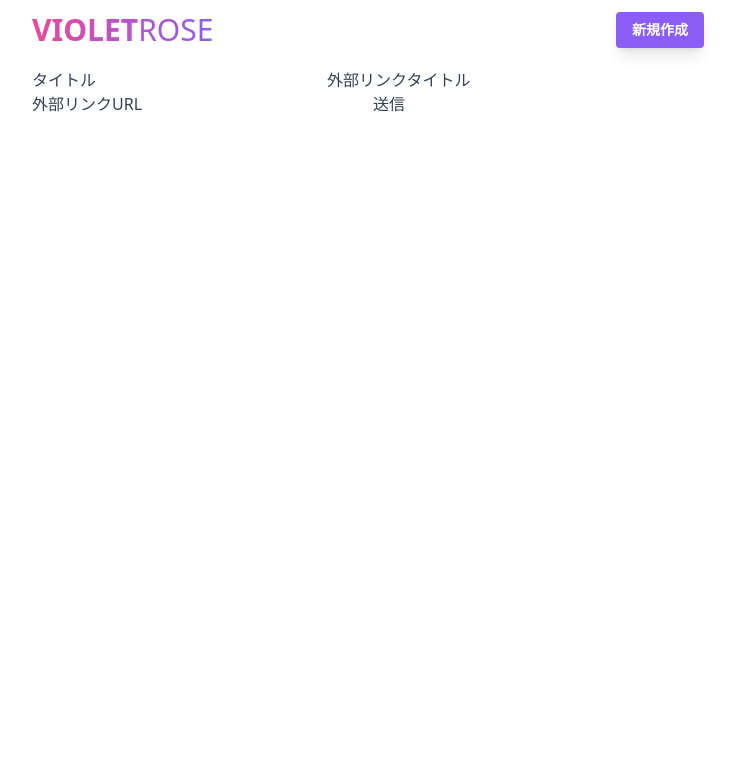
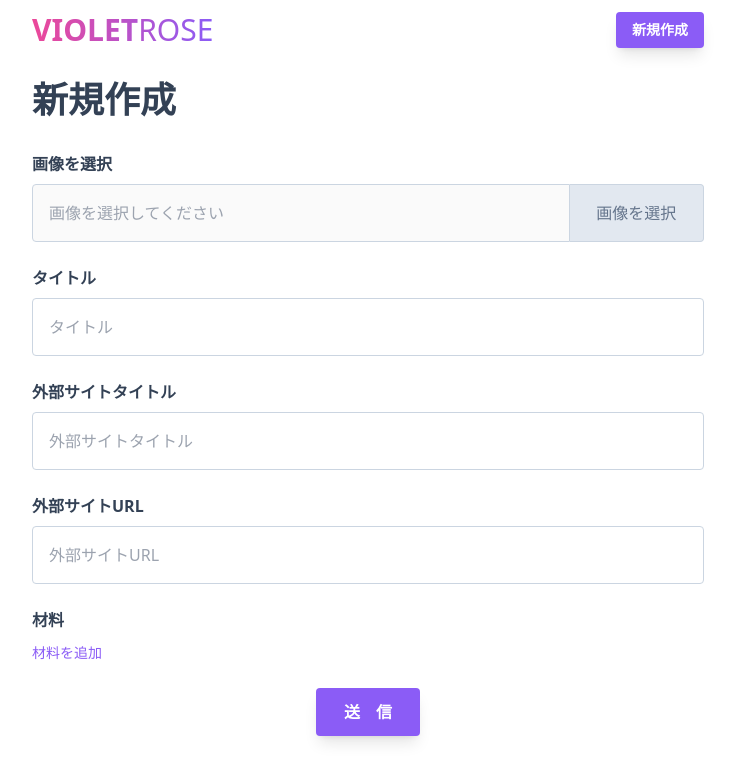
Before and after one commit to whitia/kitchen-note-front, a Next.js app: page /recipes/new in a window 1280 px wide. Shown: the top 782 px of the page, without its empty margins (272-1007 px from the left). Built offline with nearby package versions, Linux system fonts and the light colour scheme.

Commit message:
Fix recipe new design

```diff
--- a/pages/recipes/new.tsx
+++ b/pages/recipes/new.tsx
@@ -1,41 +1,108 @@
 import uuid from 'uuidjs'
 import { useRouter } from 'next/router'
+import React, { useRef } from 'react';
 import action from '../../lib/recipes/action'
 
 const New = () => {
+  const inputFile = useRef<HTMLInputElement>(null)
+  const inputText = useRef<HTMLInputElement>(null)
+  const handleSelectImage = (event: any): void => {
+    event.preventDefault()
+    inputFile.current?.click()
+  }
+  const handleSelectedImage = (event: any): void => {
+    const imageName: string | null | undefined = inputFile.current?.files && inputFile.current?.files[0].name as string
+    if (inputText.current != undefined && imageName != (null || undefined)) {
+      inputText.current.value = imageName
+    }
+  }
+
+  const containRef = useRef<HTMLInputElement>(null)
+  const handleAddIngredient = (event: any): void => {
+    const inputText = document.createElement('input')
+    inputText.classList.add('flex-part-input', 'w-11/12')
+    inputText.type = 'text'
+    inputText.placeholder = '材料'
+
+    const removeButton = document.createElement('button')
+    removeButton.classList.add('flex-part-btn', 'w-1/12')
+    removeButton.innerText = '✗'
+    removeButton.setAttribute('onclick', 'javascript:{ event.preventDefault(); event.target.parentElement.remove(); }');
+
+    const flexContainer = document.createElement('div')
+    flexContainer.classList.add('flex')
+    flexContainer.append(inputText)
+    flexContainer.append(removeButton)
+
+    containRef.current?.append(flexContainer)
+  }
+
+  const handleRemoveIngredient = (event: any): void => {
+    event.preventDefault()
+    alert()
+  }
+
   const router = useRouter()
   const handleSubmit = async (event: any) => {
     event.preventDefault()
 
-    const body = JSON.stringify({
-      title: event.target.title.value,
-      uuid: uuid.generate(),
-      external_title: event.target.externalTitle.value,
-      external_url: event.target.externalURL.value,
-      ingredients: null,
-    })
+    const formData = new FormData()
+    formData.append('title', event.target.title.value)
+    formData.append('uuid', uuid.generate())
+    formData.append('external_title', event.target.externalTitle.value)
+    formData.append('external_url', event.target.externalURL.value)
+    formData.append('image', event.target.image.files[0])
 
-    const data = await action.create(body)
-    const recipe = await data['data']['recipe']
-
-    router.push(`/recipes/${recipe['uuid']}`)
+    const data = await action.create(formData)
+    router.push(`/recipes/${data['data']['recipe']['uuid']}`)
   }
 
   return (
-    <div>
+    <>
+      <h2 className="text-4xl font-bold my-8">新規作成</h2>
       <form onSubmit={handleSubmit}>
-        <label htmlFor="title">タイトル</label>
-        <input type="text" id="title" name="title" required />
+        <div className="mb-6">
+          <input accept="image/*" id="image" type="file" onChange={handleSelectedImage} ref={inputFile} hidden />
+          <label htmlFor="image_name" className="label">画像を選択</label>
+          <div className="flex">
+            <input className="flex-part-input w-4/5" type="text" placeholder="画像を選択してください" disabled ref={inputText} />
+            <button className="flex-part-btn w-1/5" onClick={handleSelectImage}>画像を選択</button>
+          </div>
+        </div>
 
-        <label htmlFor="externalTitle">外部リンクタイトル</label>
-        <input type="text" id="externalTitle" name="externalTitle" required />
+        <div className="mb-6">
+          <label htmlFor="title" className="label">タイトル</label>
+          <input className="input-text" type="text" id="title" name="title" placeholder="タイトル" required />
+        </div>
 
-        <label htmlFor="externalURL">外部リンクURL</label>
-        <input type="text" id="externalURL" name="externalURL" required />
+        <div className="mb-6">
+          <label htmlFor="externalTitle" className="label">外部サイトタイトル</label>
+          <input className="input-text" type="text" id="externalTitle" name="externalTitle" placeholder="外部サイトタイトル" required />
+        </div>
 
-        <button type="submit">送信</button>
+        <div className="mb-6">
+          <label htmlFor="externalURL" className="label">外部サイトURL</label>
+          <input className="input-text" type="text" id="externalURL" name="externalURL" placeholder="外部サイトURL" required />
+        </div>
+
+        <div className="mb-6">
+          <label htmlFor="ingredients" className="label">材料</label>
+          <div ref={containRef} id="ingredients">
+            <div className="flex hidden">
+              <input className="flex-part-input w-11/12" type="text" placeholder="材料" />
+              <button className="flex-part-btn w-1/12" onClick={handleRemoveIngredient}>✗</button>
+            </div>
+          </div>
+          <div className="mt-2">
+            <a className="text-sm" href="#" onClick={handleAddIngredient}>材料を追加</a>
+          </div>
+        </div>
+
+        <div className='flex items-center justify-center'>
+          <button type="submit" className="btn">送　信</button>
+        </div>
       </form>
-    </div>
+    </>
   )
 }
 
```
